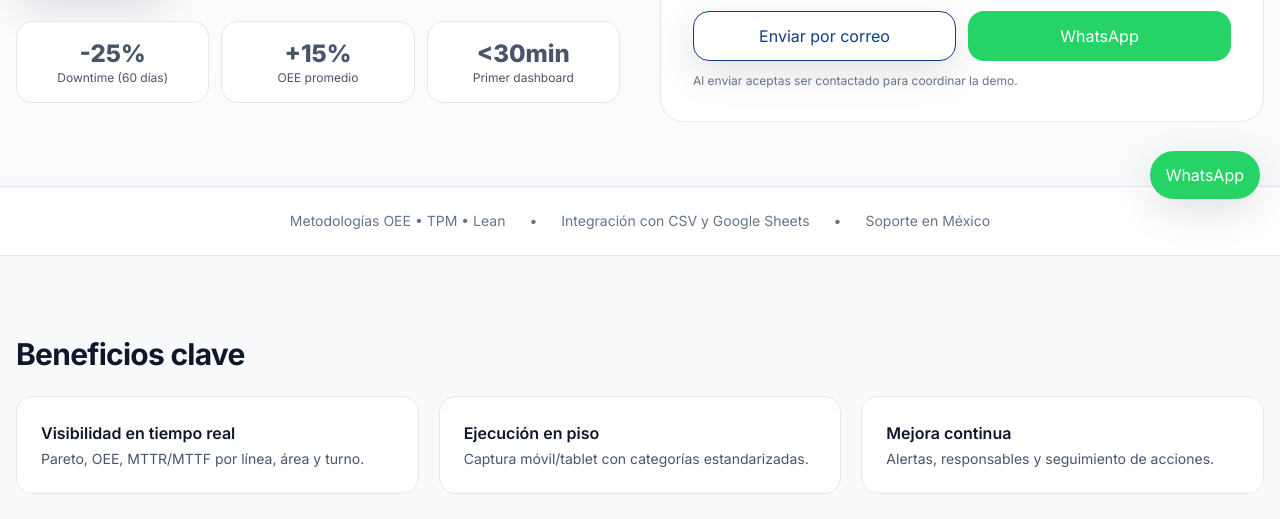
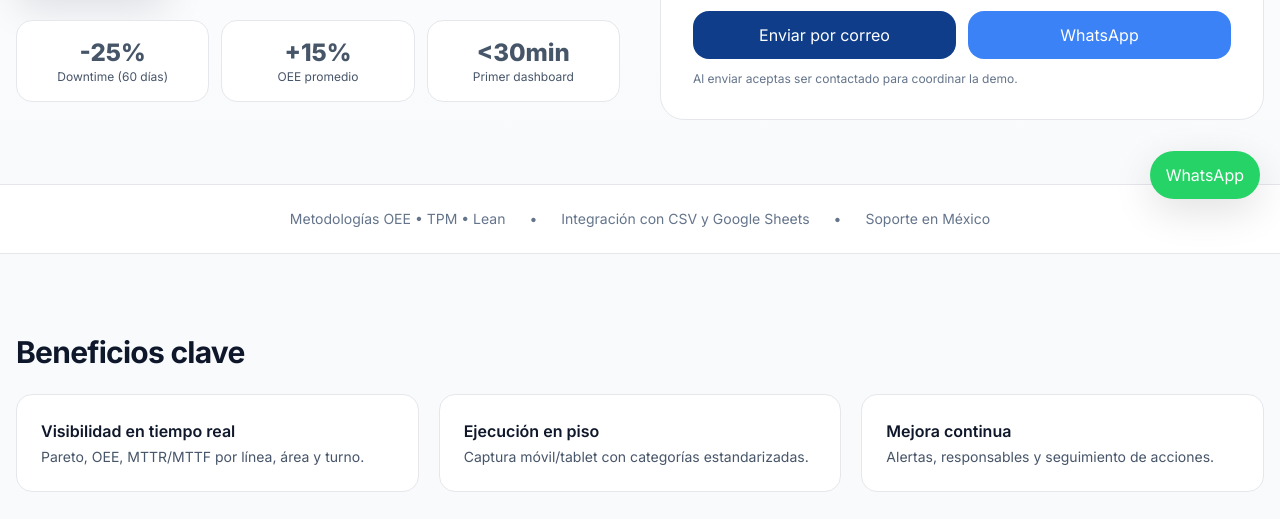
Before and after one commit to MofiEC2003/DowntimeIQ2.0, a plain HTML site: page index.html in a window 1280 px wide. Shown: the part 581-1100 px from the top of the page. Drawn offline with nearby package versions, Linux system fonts and the light colour scheme.

Commit message:
Update index.html

```diff
--- a/index.html
+++ b/index.html
@@ -88,8 +88,8 @@ tailwind.config = {
             <input type="tel" name="phone" placeholder="Teléfono (opcional)" class="px-4 py-3 rounded-xl border">
             <textarea name="msg" rows="3" placeholder="Mensaje (opcional)" class="px-4 py-3 rounded-xl border"></textarea>
             <div class="mt-2 grid sm:grid-cols-2 gap-3">
-              <button type="submit" class="px-5 py-3 rounded-2xl bg-white text-brand border border-brand" style="box-shadow:var(--shadow)">Enviar por correo</button>
-              <button type="button" id="waBtn" class="px-5 py-3 rounded-2xl" style="background-color:#25D366;color:white;">WhatsApp</button>
+              <button type="submit" class="px-5 py-3 rounded-2xl bg-brand text-white">Enviar por correo</button>
+              <button type="button" id="waBtn" class="px-5 py-3 rounded-2xl bg-brand2 text-white">WhatsApp</button>
             </div>
           </form>
           <div class="mt-3 text-xs text-slate-500">Al enviar aceptas ser contactado para coordinar la demo.</div>
```
